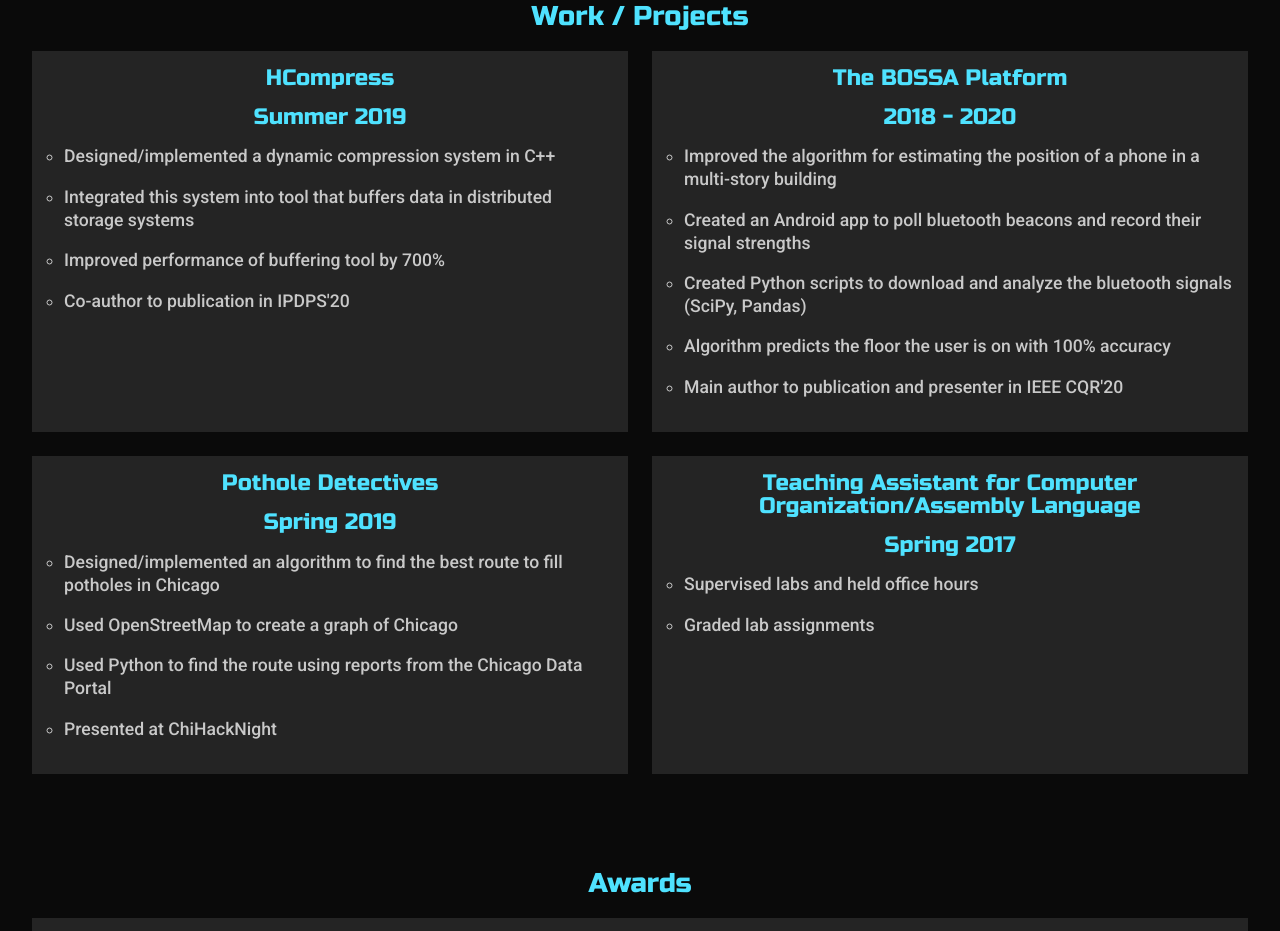
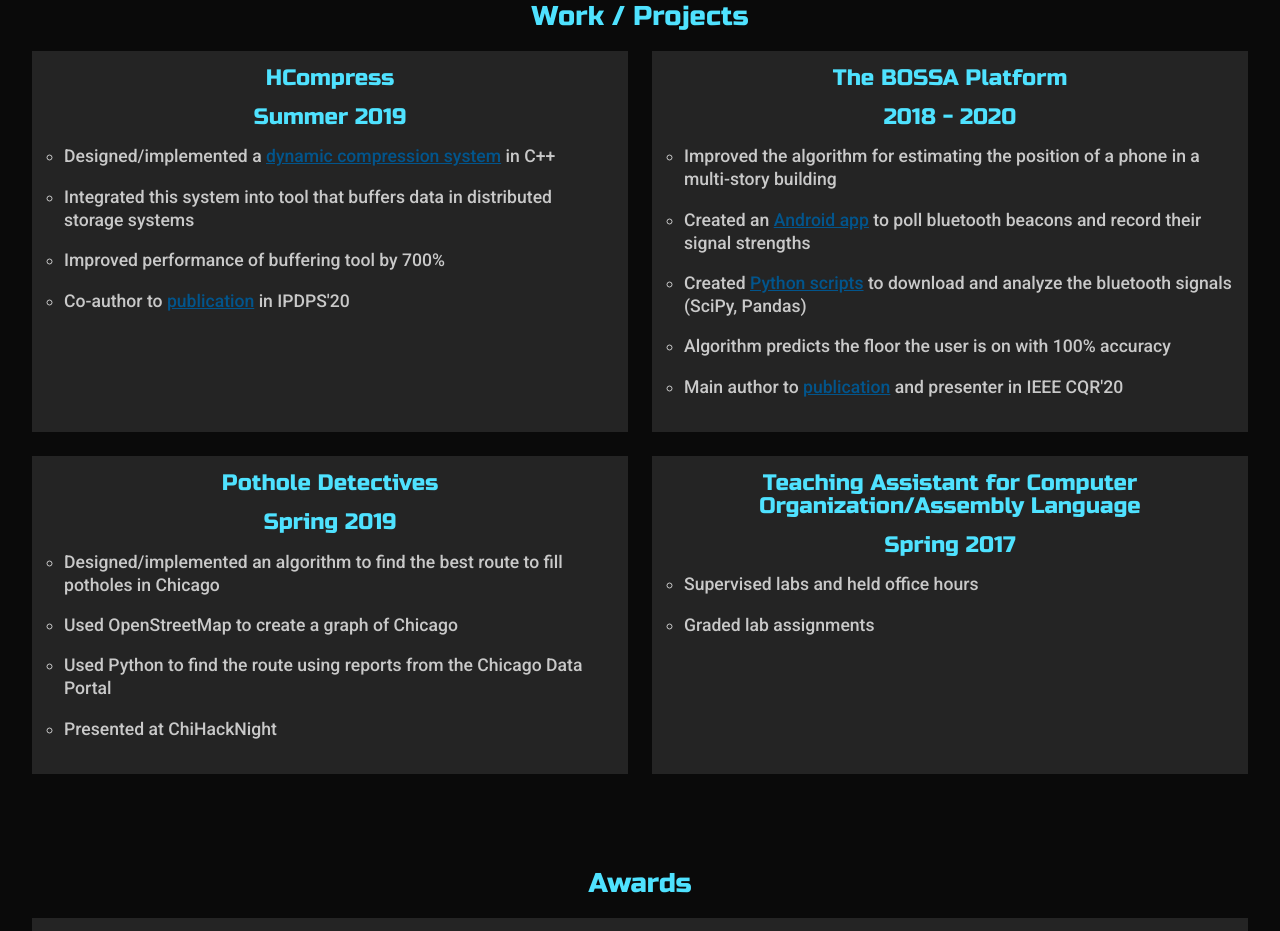
Before and after one commit to lukemartinlogan/professional-website, a plain HTML site: page resume/index.html in a window 1280 px wide. Shown: the part 805-1736 px from the top of the page. Drawn offline with nearby package versions, Linux system fonts and the light colour scheme.

Commit message:
Add references to resume apps

```diff
--- a/assets/css/style.css
+++ b/assets/css/style.css
@@ -88,6 +88,10 @@ figure { display: block; }
 
 a { text-decoration: none; }
 
+a.regular-reference {
+  text-decoration: underline;
+}
+
 img, .overview-img, .project-nav figure {
   display: block;
   max-width: 100%;
@@ -106,11 +110,11 @@ img, .overview-img, .project-nav figure {
   padding: .75em; /*12/16px = .75em*/
 }
 
-.navbar li a:hover, footer a:hover {
+.navbar li a:hover, footer a:hover, a.regular-reference:hover {
   color: #4fe2ff; /* Watery Blue */
 }
 
-.navbar .navbar-active a {
+.navbar .navbar-active a, a.regular-reference  {
   color: #02558c; /* Dark Blue */
 }
 
--- a/resume/index.html
+++ b/resume/index.html
@@ -104,10 +104,13 @@
               <h3>Summer 2019</h3>
             </header>
             <ul class="resume-info-list">
-              <li>Designed/implemented a dynamic compression system in C++</li>
+              <li>Designed/implemented a
+                <a class="regular-reference" href="https://bitbucket.org/scs-io/hcompress/src/master/">dynamic compression system</a>
+                in C++
+              </li>
               <li>Integrated this system into tool that buffers data in distributed storage systems</li>
               <li>Improved performance of buffering tool by 700%</li>
-              <li>Co-author to publication in IPDPS'20</li>
+              <li>Co-author to <a class="regular-reference" href="http://www.cs.iit.edu/~scs/assets/files/hcompress.pdf">publication</a> in IPDPS'20</li>
             </ul>
           </li>
 
@@ -118,10 +121,19 @@
             </header>
             <ul class="resume-info-list">
               <li>Improved the algorithm for estimating the position of a phone in a multi-story building</li>
-              <li>Created an Android app to poll bluetooth beacons and record their signal strengths</li>
-              <li>Created Python scripts to download and analyze the bluetooth signals (SciPy, Pandas)</li>
+              <li>Created an
+                <a class="regular-reference" href="https://github.com/lukemartinlogan/bossa-test-app">Android app</a>
+                  to poll bluetooth beacons and record their signal strengths
+              </li>
+              <li>Created
+                <a class="regular-reference" href="https://github.com/lukemartinlogan/bossa-test-algorithm">Python scripts</a>
+                to download and analyze the bluetooth signals (SciPy, Pandas)
+              </li>
               <li>Algorithm predicts the floor the user is on with 100% accuracy</li>
-              <li>Main author to publication and presenter in IEEE CQR'20</li>
+              <li>Main author to
+                <a class="regular-reference" href="https://ieeexplore-ieee-org.ezproxy.gl.iit.edu/document/9101391">publication</a>
+                and presenter in IEEE CQR'20
+              </li>
             </ul>
           </li>
 
```
